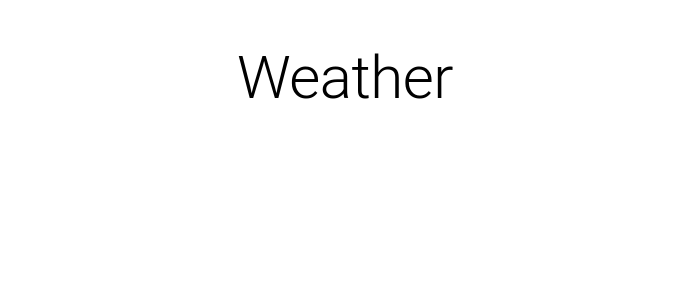
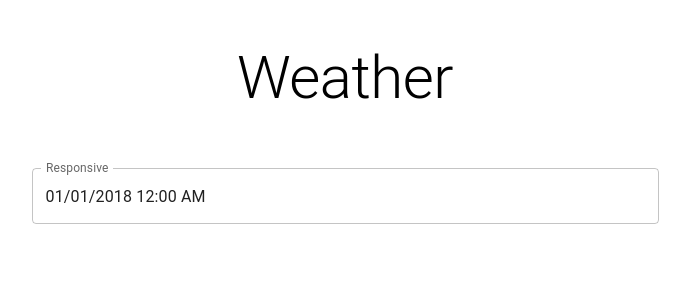
Before and after one commit to ramganez/weather_app, a React (Create React App) app in the folder frontend/: page / in a window 1280 px wide. Shown: the top 300 px of the page, without its empty margins (295-985 px from the left). Built offline with nearby package versions, Linux system fonts and the light colour scheme.

Commit message:
Adding query component

```diff
--- a/frontend/package.json
+++ b/frontend/package.json
@@ -11,10 +11,12 @@
     "@mui/icons-material": "^5.8.4",
     "@mui/joy": "^5.0.0-alpha.47",
     "@mui/material": "^5.9.1",
+    "@mui/x-date-pickers": "^5.0.4",
     "@testing-library/jest-dom": "^5.16.4",
     "@testing-library/react": "^12.1.3",
     "@testing-library/user-event": "^13.5.0",
     "axios": "^0.27.2",
+    "dayjs": "^1.11.5",
     "react": "^17.0.0",
     "react-dom": "^17.0.0",
     "react-scripts": "5.0.1",
--- a/frontend/src/App.css
+++ b/frontend/src/App.css
@@ -37,3 +37,11 @@
     transform: rotate(360deg);
   }
 }
+
+.DateTime-Input {
+  width: 39.1876em;
+}
+
+.Query-Stack {
+  align-items: center
+}
--- a/frontend/src/App.js
+++ b/frontend/src/App.js
@@ -2,12 +2,14 @@
 import './App.css';
 
 import HeaderComponent from './components/Header';
+import QueryComponent from './components/Query';
 
 function App() {
 
   return (
     <div className="App">
       <HeaderComponent></HeaderComponent>
+      <QueryComponent></QueryComponent>
     </div>
   );
 }
--- /dev/null
+++ b/frontend/src/components/Query.js
@@ -0,0 +1,27 @@
+import * as React from 'react';
+import dayjs from 'dayjs';
+import TextField from '@mui/material/TextField';
+import { AdapterDayjs } from '@mui/x-date-pickers/AdapterDayjs';
+import { LocalizationProvider } from '@mui/x-date-pickers/LocalizationProvider';
+import { DateTimePicker } from '@mui/x-date-pickers/DateTimePicker';
+import Stack from '@mui/material/Stack';
+
+export default function QueryComponent() {
+    const [value, setValue] = React.useState(dayjs('2018-01-01T00:00:00.000Z'));
+
+    return (
+        <LocalizationProvider dateAdapter={AdapterDayjs}>
+            <Stack className='Query-Stack' spacing={3}>
+                <DateTimePicker
+                    className="DateTime-Input"
+                    label="Responsive"
+                    renderInput={(params) => <TextField {...params} />}
+                    value={value}
+                    onChange={(newValue) => {
+                        setValue(newValue);
+                    }}
+                />
+            </Stack>
+        </LocalizationProvider>
+    );
+}
```
